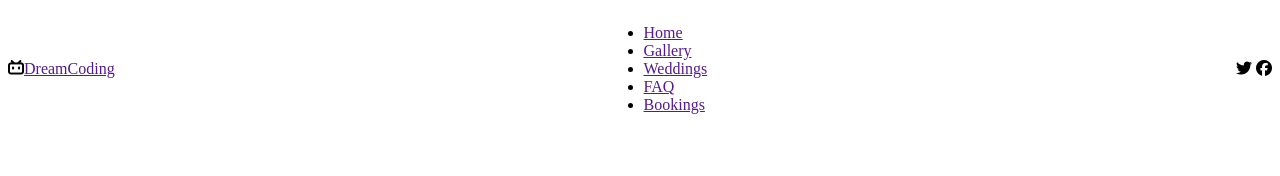
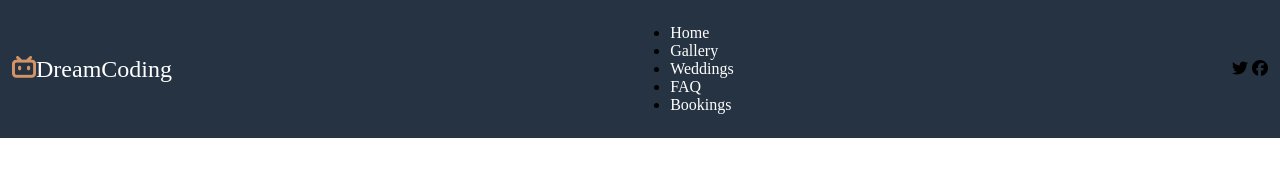
Before and after one commit to Origogi/ResponsiveWebSample, a plain HTML site: page index.html in a window 1280 px wide. Drawn offline with Linux system fonts and the light colour scheme.

Commit message:
Fix navbar__logo css

```diff
--- a/style.css
+++ b/style.css
@@ -1,5 +1,25 @@
+body {
+  margin: 0;
+}
+
+a {
+  text-decoration: none;
+  color: white;
+}
+
 .navbar {
   display: flex;
   justify-content: space-between;
   align-items: center;
+  background-color: #263343;
+  padding: 8px 12px;
 }
+
+.navbar__logo {
+  font-size: 24px;
+  color: white;
+}
+
+.navbar__logo i {
+  color: #d49466;
+}
```
